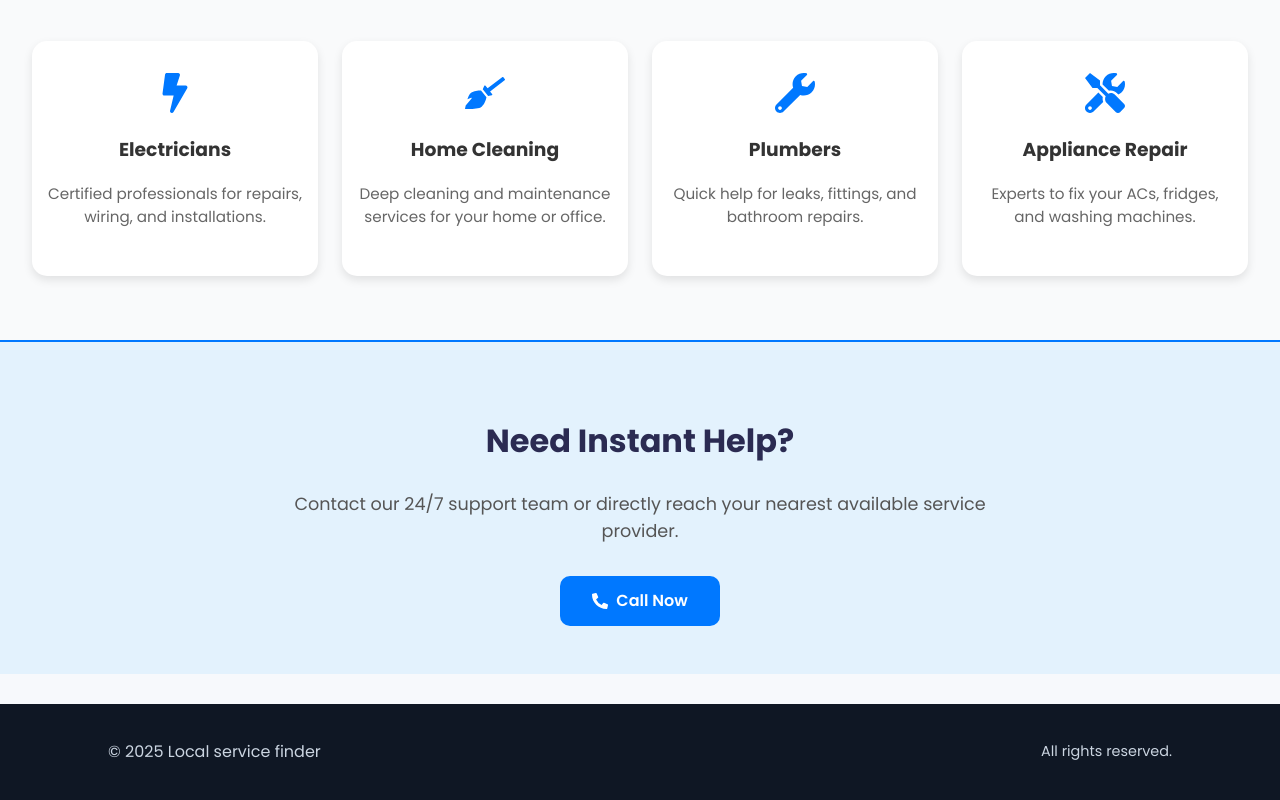
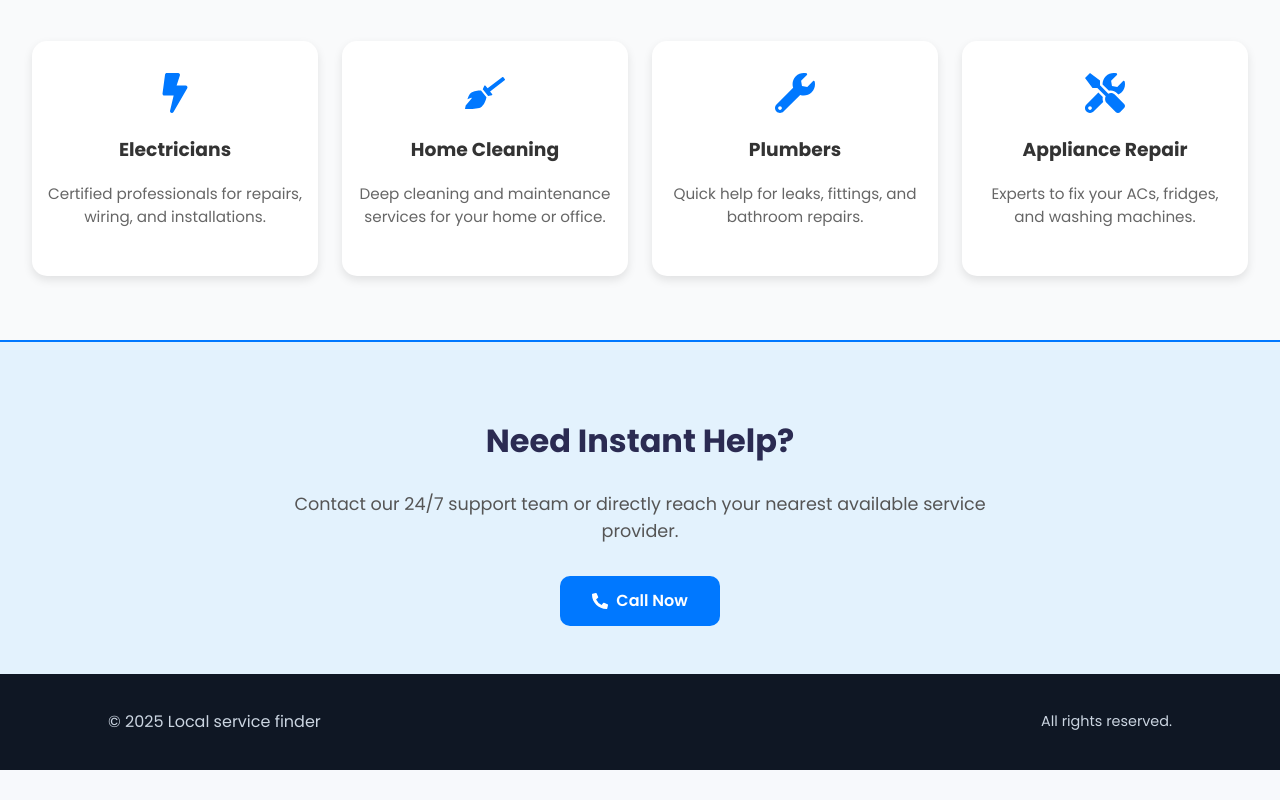
Before and after one commit to Tanishk-123/local-service-finder-2, a React (Vite) app in the folder Frontend/: page / in a window 1280 px wide. Shown: the part 558-1358 px from the top of the page. After the commit the page ends 1328 px from the top, so only its background shows below. Built offline with nearby package versions, Linux system fonts and the light colour scheme; no server answers; the database is empty.

Commit message:
Hotfixed styling for footer

```diff
--- a/Frontend/src/App.css
+++ b/Frontend/src/App.css
@@ -163,7 +163,8 @@ body {
   text-align: center;
   color: white;
   background: #0f1724;
-  margin-top: 30px;
+  /* margin-top: 30px; */
+  /* hotfix to remove space above footer*/
 }
 
 /* Small helpers */
```
